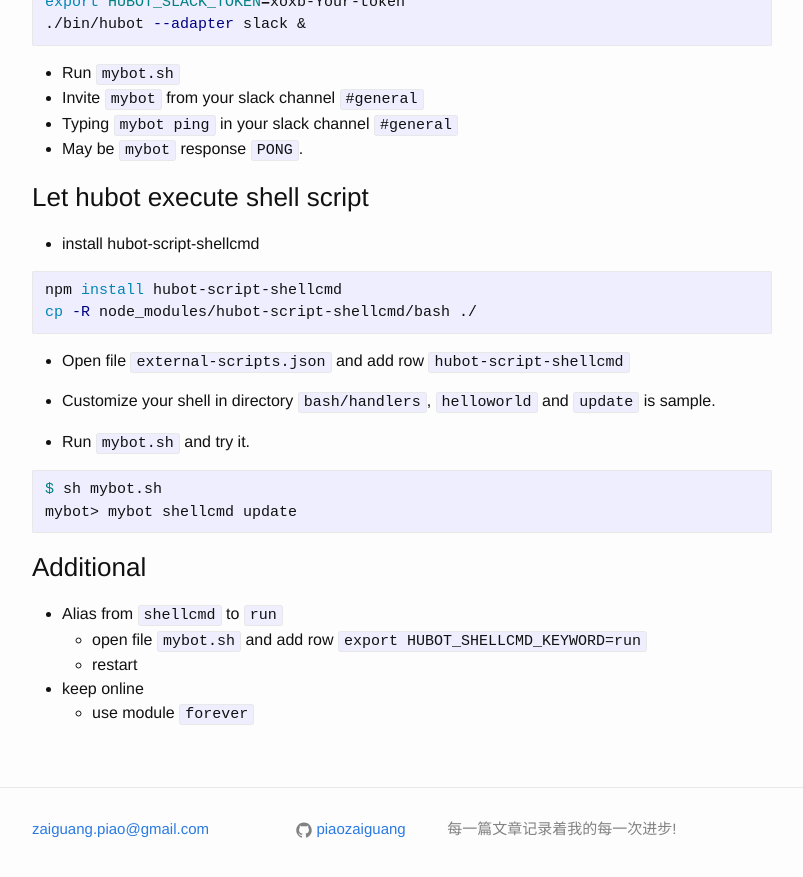
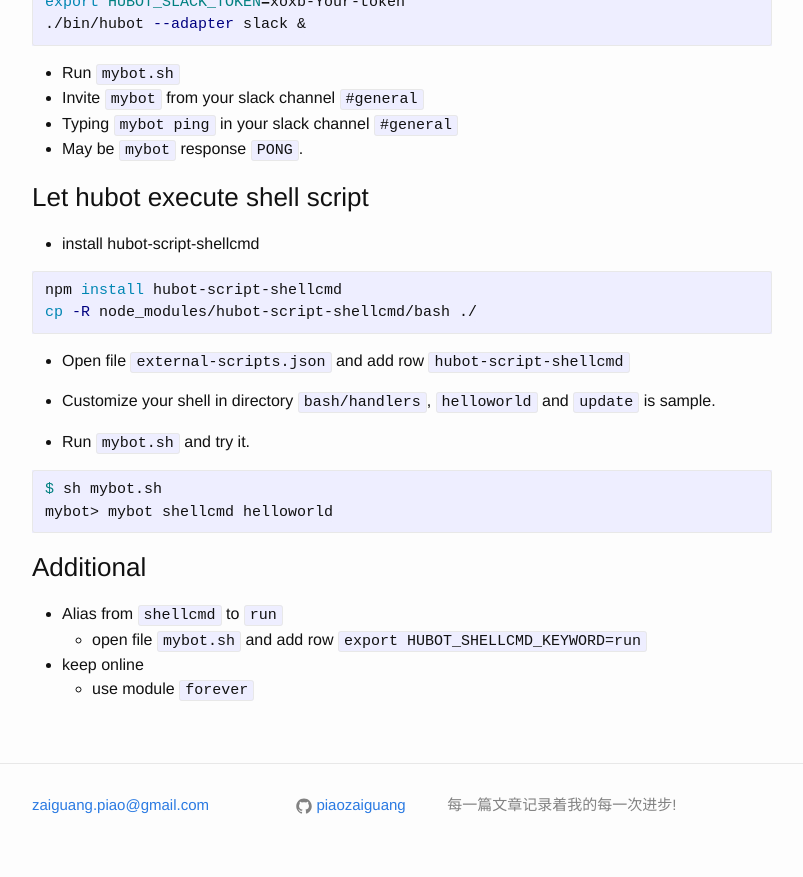
Before and after one commit to piaozaiguang/piaozaiguang.github.io, a Jekyll site: the page built from _posts/2017-05-05-用Hubot和Slack定制ChatOps.markdown, in a window 1280 px wide and 900 px high, scrolled down 2667 px. Shown: the top 877 px of the window, without its empty margins (238-1041 px from the left). Built offline with Jekyll 4.4.1, drawn with Linux system fonts in a browser that asks for light colours; our own code applies the rules of GitHub Pages for plain Markdown files.

Commit message:
Update 2017-05-05-用Hubot和Slack定制ChatOps.markdown

````diff
--- a/_posts/2017-05-05-用Hubot和Slack定制ChatOps.markdown
+++ b/_posts/2017-05-05-用Hubot和Slack定制ChatOps.markdown
@@ -133,13 +133,12 @@ cp -R node_modules/hubot-script-shellcmd/bash ./
 
 ```sh
 $ sh mybot.sh
-mybot> mybot shellcmd update
+mybot> mybot shellcmd helloworld
 ```
 
 ### Additional
 
 * Alias from `shellcmd` to `run`
   * open file `mybot.sh` and add row `export HUBOT_SHELLCMD_KEYWORD=run`
-  * restart
 * keep online
   * use module `forever`
````
